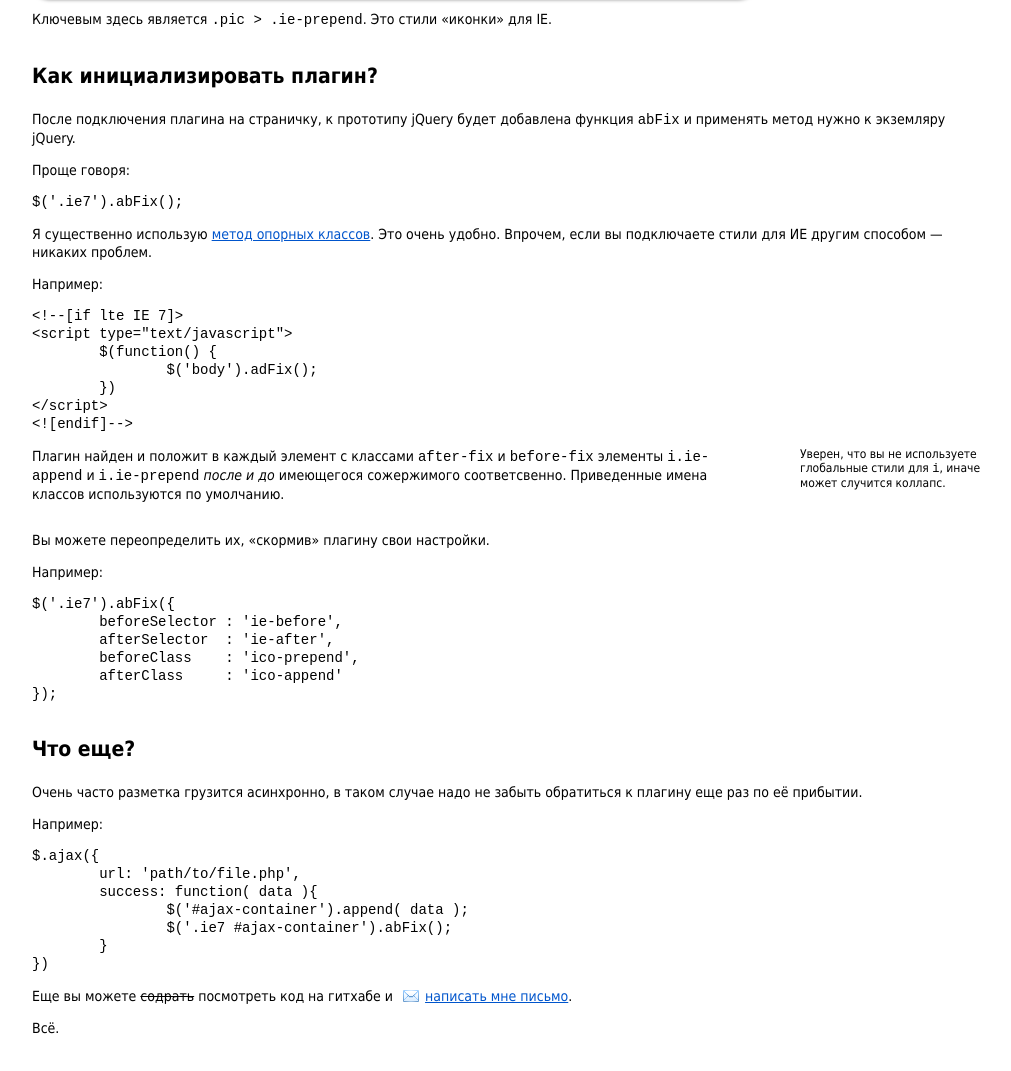
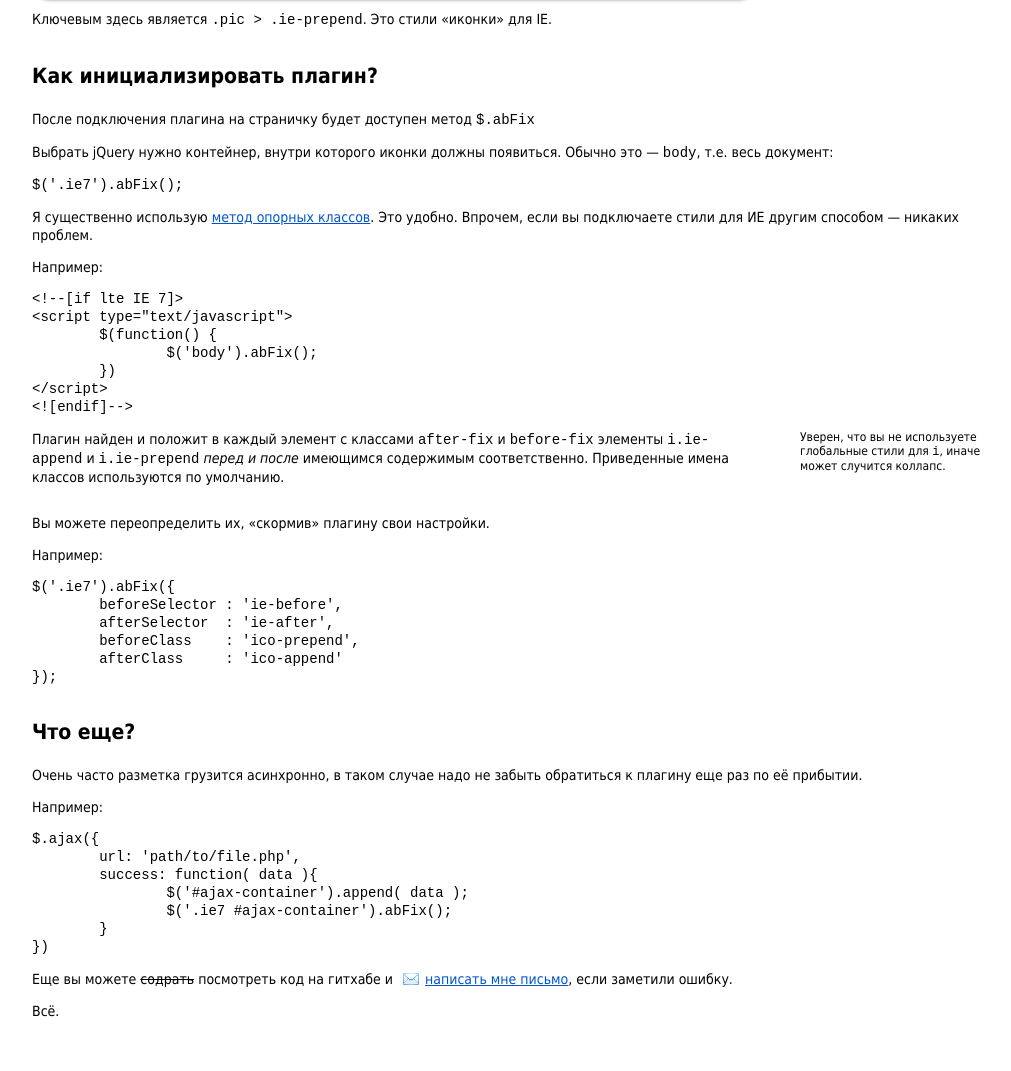
Before and after one commit to vitkarpov/abFix, a plain HTML site: page index.html in a window 1280 px wide. Shown: the part 980-2051 px from the top of the page, without its empty margins (128-1139 px from the left). Drawn offline with nearby package versions, Linux system fonts and the light colour scheme.

Commit message:
fixed text. added counter

```diff
--- a/index.html
+++ b/index.html
@@ -54,26 +54,26 @@
 		<p>Ключевым здесь является <code>.pic > .ie-prepend</code>. Это стили «иконки» для IE.</p>
 
 		<h2>Как инициализировать плагин?</h2>
-		<p>После подключения плагина на страничку, к прототипу jQuery будет добавлена функция <code>abFix</code> и применять метод нужно к экземляру jQuery.</p>
-		<p>Проще говоря:</p>
+		<p>После подключения плагина на страничку будет доступен метод <code>$.abFix</code></p>
+		<p>Выбрать jQuery нужно контейнер, внутри которого иконки должны появиться. Обычно это — <code>body</code>, т.е. весь документ:</p>
 <pre class="js-highlight" data-type="javascript">
 $('.ie7').abFix();
 </pre>
 
-		<p>Я существенно использую <a href="http://paulirish.com/2008/conditional-stylesheets-vs-css-hacks-answer-neither/">метод опорных классов</a>. Это очень удобно. Впрочем, если вы подключаете стили для ИЕ другим способом — никаких проблем.</p>
+		<p>Я существенно использую <a href="http://paulirish.com/2008/conditional-stylesheets-vs-css-hacks-answer-neither/">метод опорных классов</a>. Это удобно. Впрочем, если вы подключаете стили для ИЕ другим способом — никаких проблем.</p>
 		<p>Например:</p>
 
 		<pre class="js-highlight" data-type="html">
 &lt;!--[if lte IE 7]&gt
 &lt;script type="text/javascript"&gt;
 	$(function() {
-		$('body').adFix();
+		$('body').abFix();
 	})
 &lt;/script&gt;
 &lt;![endif]--&gt;
 </pre>
 		<p class="callout">Уверен, что вы не используете глобальные стили для <code>i</code>, иначе может случится коллапс.</p>
-		<p class="callout-after">Плагин найден и положит в каждый элемент с классами <code>after-fix</code> и <code>before-fix</code> элементы <code>i.ie-append</code> и <code>i.ie-prepend</code> <i>после и до</i> имеющегося сожержимого соответсвенно. Приведенные имена классов используются по умолчанию.</p>
+		<p class="callout-after">Плагин найден и положит в каждый элемент с классами <code>after-fix</code> и <code>before-fix</code> элементы <code>i.ie-append</code> и <code>i.ie-prepend</code> <i>перед и после</i> имеющимся содержимым соответственно. Приведенные имена классов используются по умолчанию.</p>
 		<div class="cl"></div>
 		<p>Вы можете переопределить их, «скормив» плагину свои настройки.</p>
 		<p>Например:</p>
@@ -97,7 +97,7 @@ $.ajax({
 	}
 })
 </pre>
-		<p>Еще вы можете <strike>содрать</strike> посмотреть код на гитхабе и <a href="mailto:viktor.s.karpov@gmail.com" class="email-ico before-fix">написать мне письмо</a>.</p>
+		<p>Еще вы можете <strike>содрать</strike> посмотреть код на гитхабе и <a href="mailto:viktor.s.karpov@gmail.com" class="email-ico before-fix">написать мне письмо</a>, если заметили ошибку.</p>
 		<p>Всё.</p>
 	</div>
 
@@ -107,5 +107,8 @@ $.ajax({
 	<script type="text/javascript" src="js/highlight.jquery.js"></script>
 	<script type="text/javascript" src="jquery.abFix.js"></script>
 	<script type="text/javascript" src="js/all.js"></script>
+
+	<!-- Yandex.Metrika counter --><script type="text/javascript">(function (d, w, c) { (w[c] = w[c] || []).push(function() { try { w.yaCounter19999006 = new Ya.Metrika({id:19999006, webvisor:true, clickmap:true, accurateTrackBounce:true}); } catch(e) { } }); var n = d.getElementsByTagName("script")[0], s = d.createElement("script"), f = function () { n.parentNode.insertBefore(s, n); }; s.type = "text/javascript"; s.async = true; s.src = (d.location.protocol == "https:" ? "https:" : "http:") + "//mc.yandex.ru/metrika/watch.js"; if (w.opera == "[object Opera]") { d.addEventListener("DOMContentLoaded", f, false); } else { f(); } })(document, window, "yandex_metrika_callbacks");</script><noscript><div><img src="//mc.yandex.ru/watch/19999006" style="position:absolute; left:-9999px;" alt="" /></div></noscript><!-- /Yandex.Metrika counter -->
+
 </body>
 </html>
```
